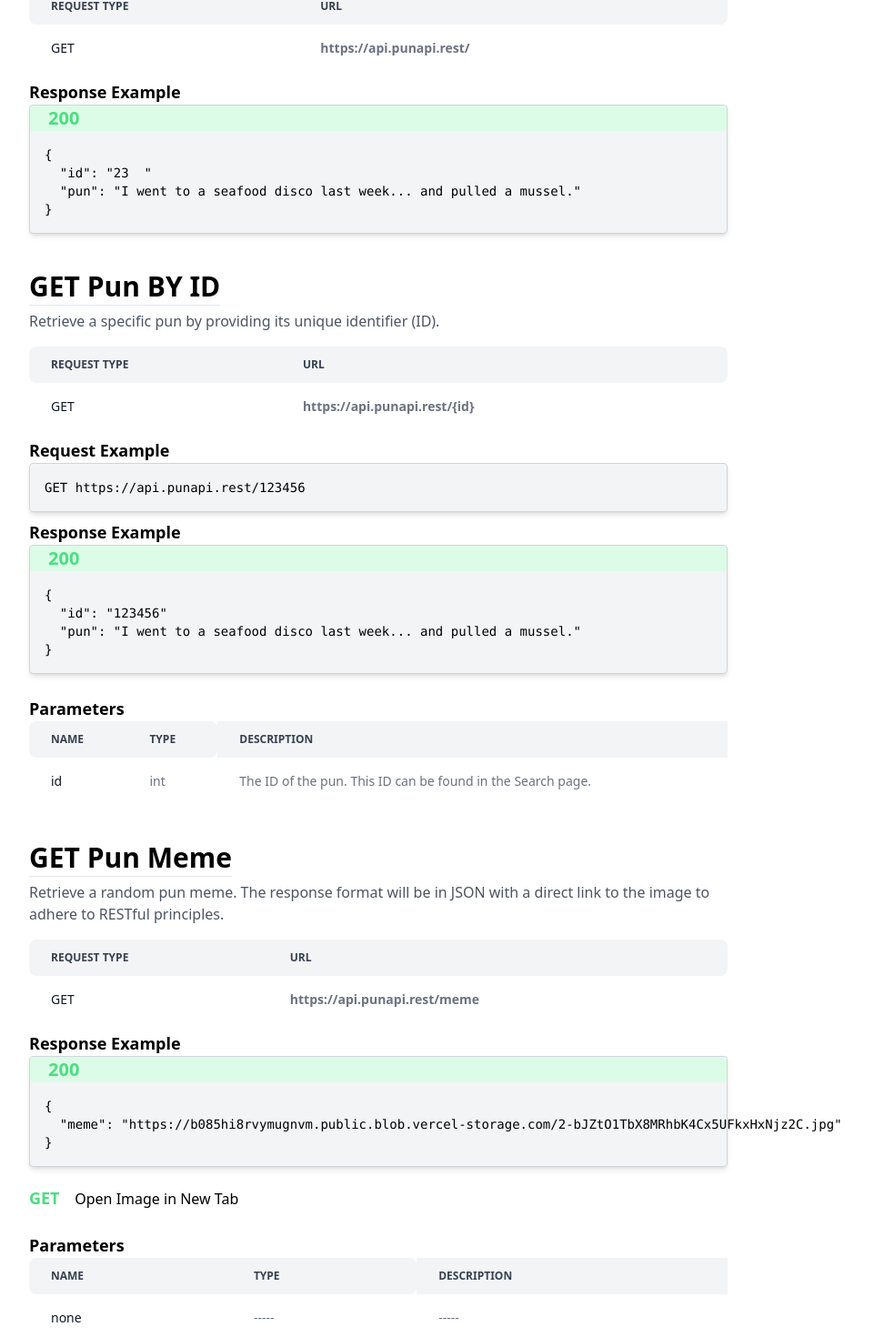
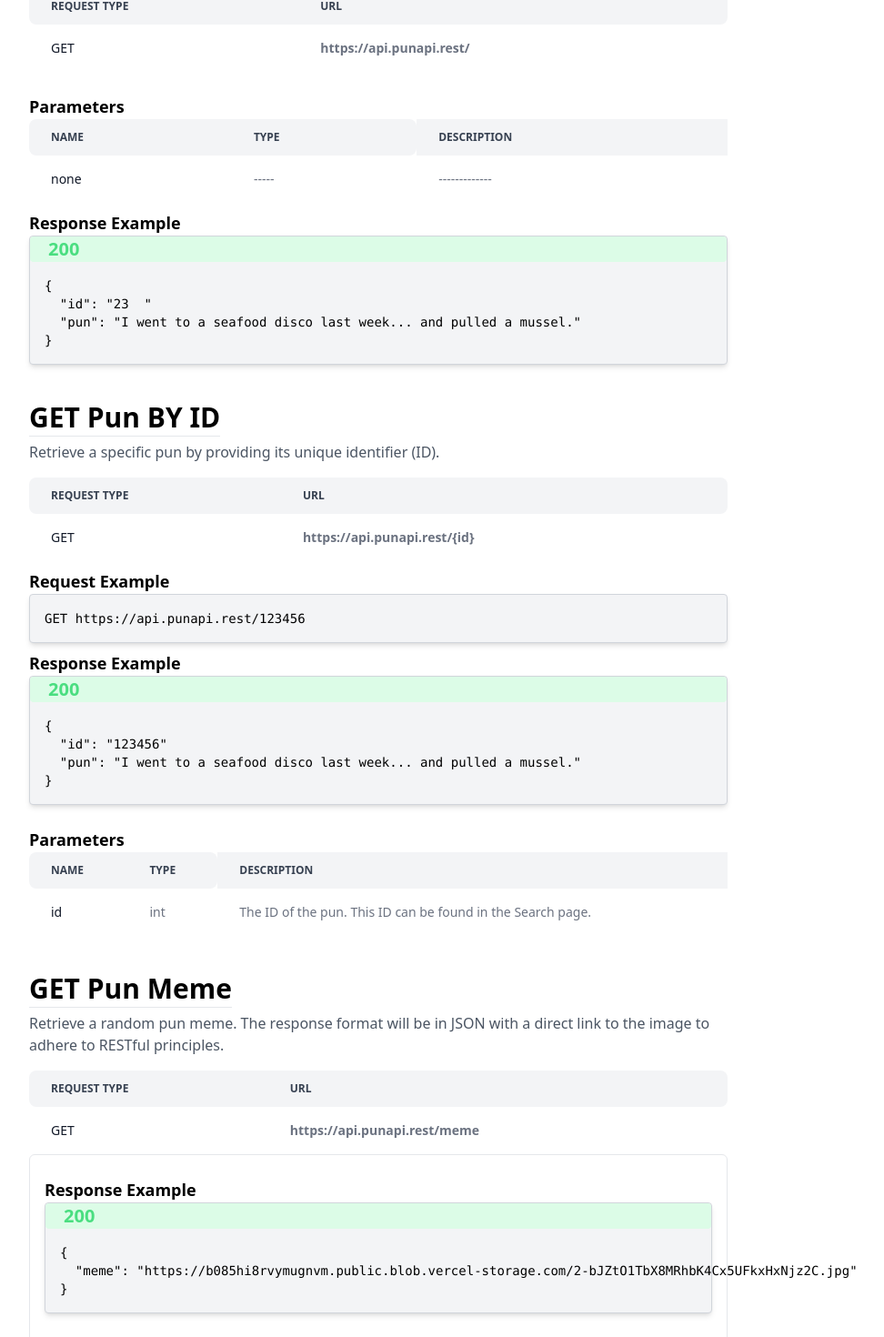
Before and after one commit to cakuang1/punapi, a Next.js app: page / in a window 1280 px wide. Shown: the part 356-1826 px from the top of the page at 91% size, without its empty margins (224-1196 px from the left). Built offline with nearby package versions, Linux system fonts and the light colour scheme.

Commit message:
new about

```diff
--- a/pages/addapun.tsx
+++ b/pages/addapun.tsx
@@ -61,15 +61,15 @@ export default function Add() {
                 <p className="text-xs text-gray-500 ">PNG, JPG , SVG</p>
             </div>
             <input id="dropzone-file" type="file" accept=".png, .jpg, .jpeg, .svg"  className="hidden" onChange={handleFileChange}/>
-            {previewImage && <img src={previewImage} alt="Preview" />}
         </label>
     </div>
-
-   <button type="submit" className="bg-gray-600 hover:bg-black text-white py-2 w-32 px-4 rounded">
+   <button type="submit" className="bg-gray-600 hover:bg-black text-white py-2 w-32 px-4 rounded mt-3">
             Submit
         </button>
 </form>
+  <div className="mt-4"><p><span className="font-bold mt-4">Note:</span> These will be manually reviewed before being inserted into our database</p></div>
       </div>
+
     </div>
     </Layout>
 
--- a/pages/index.tsx
+++ b/pages/index.tsx
@@ -1,4 +1,6 @@
 import Layout from "@/components/layout"
+import Image from "next/image"
+
 
 export default function Home() {
   return (
@@ -38,6 +40,36 @@ export default function Home() {
         </tbody>
     </table>
 </div>
+<h2 className="font-semibold text-lg mt-6">Parameters</h2>
+        <table className="w-full text-sm text-left text-gray-500 dark:text-gray-400">
+            <thead className="text-xs text-gray-700 uppercase bg-gray-100 dark:bg-gray-700 dark:text-gray-400">
+                <tr>
+                    <th scope="col" className="px-6 py-3 rounded-l-lg">
+                        Name
+                    </th>
+                    <th scope="col" className="px-6 py-3 rounded-r-lg">
+                        Type
+                    </th>
+                    <th scope="col" className="px-6 py-3">
+                        Description
+                    </th>
+                </tr>
+            </thead>
+            <tbody>
+                <tr className="bg-white dark:bg-gray-800">
+                    <th scope="row" className="px-6 py-4 font-medium text-gray-900 whitespace-nowrap dark:text-white">
+                        none
+                    </th>
+                    <td className="px-6 py-4">
+                        -----
+                    </td>
+                    <td className="px-6 py-4">
+                    -------------
+                    </td>
+                </tr>
+
+            </tbody>
+        </table>
 <div>
     <h2 className="font-semibold text-lg mt-2">Response Example</h2>
     <div className="rounded bg-gray-100 border border-gray-300 shadow-md">
@@ -184,9 +216,9 @@ Retrieve a random pun meme. The response format will be in JSON with a direct li
   </tbody>
 </table>
 </div>
-<div>
+<div className=" rounded-md border p-4">
 
-<h2 className="font-semibold text-lg mt-2">Response Example</h2>
+<h2 className="font-semibold text-lg mt-2" >Response Example</h2>
 <div className="rounded bg-gray-100 border border-gray-300 shadow-md">
 <div className=" bg-green-100 text-green-400 rounded ">
   <span className="text-xl font-semibold ml-5"> 200</span>
@@ -204,8 +236,9 @@ Retrieve a random pun meme. The response format will be in JSON with a direct li
   </pre>
 
 </div>
-<div className="mt-5"><span className="font-semibold text-lg text-green-400 mr-3 ">GET </span>  <a href="https://b085hi8rvymugnvm.public.blob.vercel-storage.com/2-bJZtO1TbX8MRhbK4Cx5UFkxHxNjz2C.jpg" target="_blank">Open Image in New Tab</a>
+<div className="mt-5"><span className="font-semibold text-lg text-green-400 mr-3 ">GET </span>  https://b085hi8rvymugnvm.public.blob.vercel-storage.com/2-bJZtO1TbX8MRhbK4Cx5UFkxHxNjz2C.jpg
 </div>
+<div></div>
 
 </div>
 <div>
@@ -233,7 +266,7 @@ Retrieve a random pun meme. The response format will be in JSON with a direct li
                         -----
                     </td>
                     <td className="px-6 py-4">
-                    -----
+                    -------------
                     </td>
                 </tr>
 
```
Also changed, not shown: pages/about.tsx (deleted), pages/api/suggest/meme.ts (added), pages/api/suggest/pun.ts (added).
